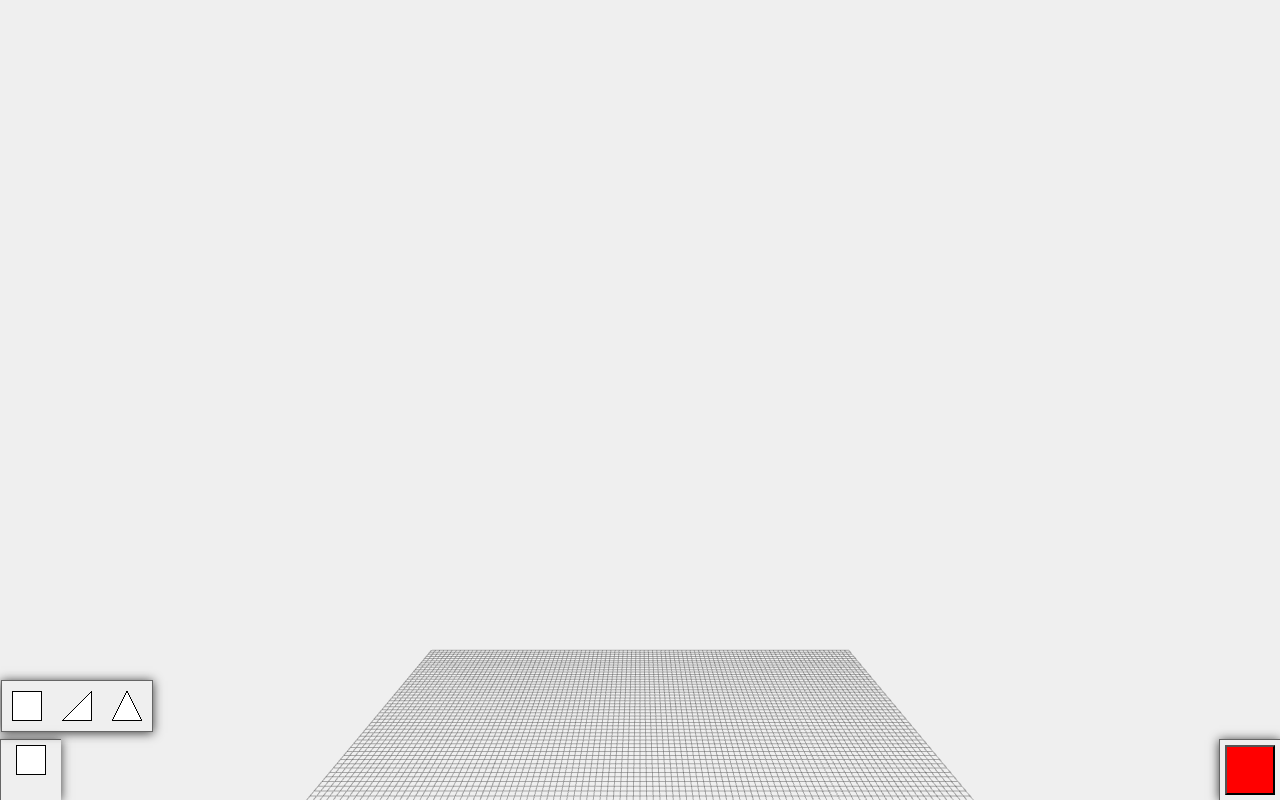
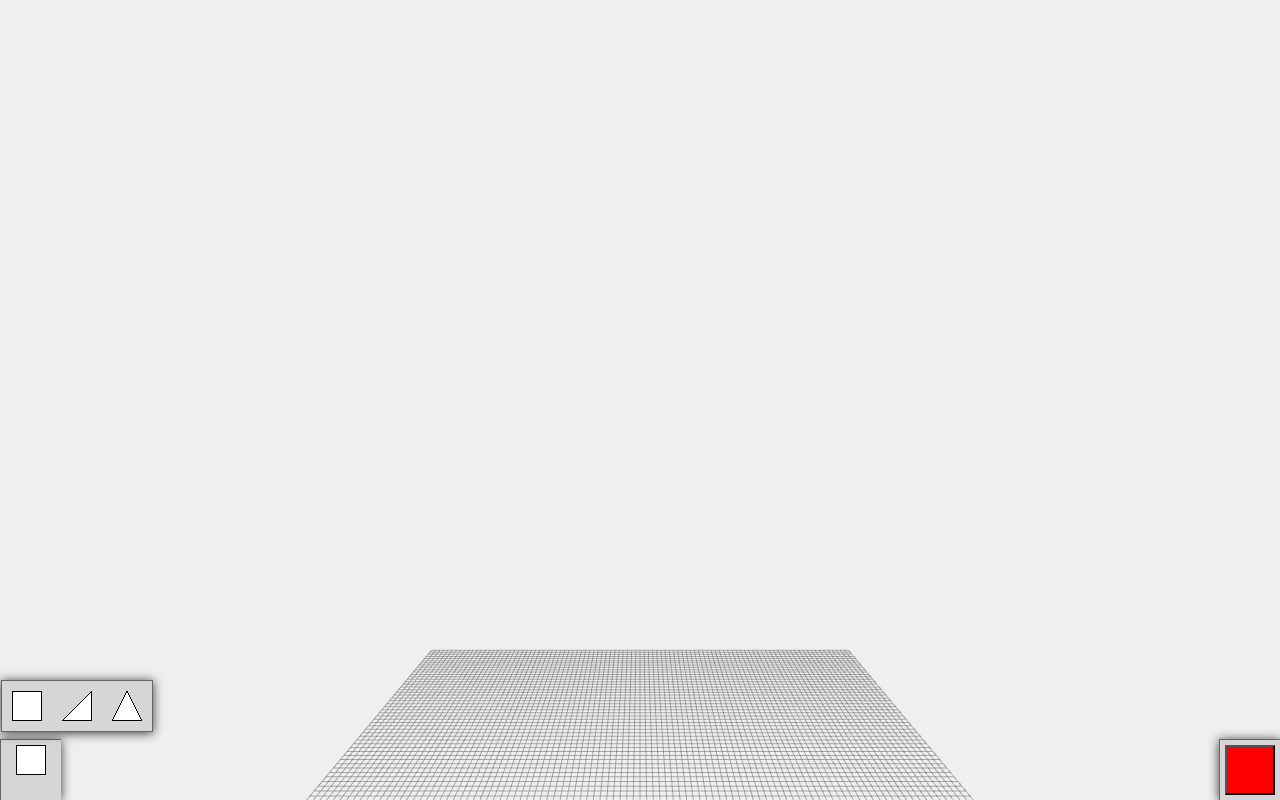
Before and after one commit to gmarland/Marbles-3D-Web-Painter, a plain HTML site: page index.html in a window 1280 px wide. Both pictures are taken after a click on the picture 31 px from the left and 760 px from the top of the page. Drawn offline with Linux system fonts and the light colour scheme; animation ran at ten frames a second.

Commit message:
creating icons

```diff
--- a/css/main.css
+++ b/css/main.css
@@ -19,6 +19,7 @@ html, body {
 	border-top: 1px solid #666666;
 	border-left: 1px solid #666666;
     box-shadow: 0 1px 10px #373737;
+    background-color: #D6D6D6;
 	z-index: 3;
 }
 
@@ -28,6 +29,7 @@ html, body {
 	left: 0px;
 	border: 1px solid #666666;
     box-shadow: 0 1px 10px #373737;
+    background-color: #D6D6D6;
 }
 
 #all-shapes img {
@@ -44,6 +46,7 @@ html, body {
 	border-top: 1px solid #666666;
 	border-left: 1px solid #666666;
     box-shadow: 0 1px 10px #373737;
+    background-color: #D6D6D6;
 	z-index: 3;
 }
 
```
Also changed, not shown: images/dow-arrow.png (added), images/left-arrow.png (added), images/right-arrow.png (added), images/up-arrow.png (added).
